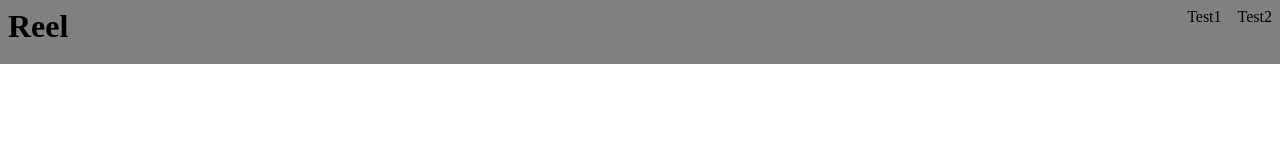
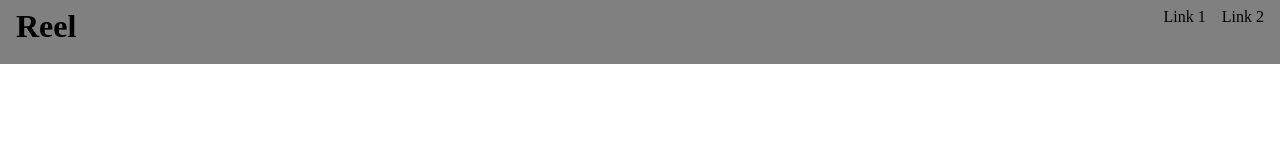
Before and after one commit to kesne/Reel, a Next.js app: page / in a window 1280 px wide. Shown: the top 160 px of the page. Built offline with nearby package versions, Linux system fonts and the light colour scheme.

Commit message:
Add left-right padding

```diff
--- a/components/Nav/Index.jsx
+++ b/components/Nav/Index.jsx
@@ -6,6 +6,8 @@ const Header = styled.header`
     position: fixed;
     width: 100vw;
     height: 64px;
+    padding: 0 8px;
+    box-sizing: border-box;
 
     display: flex;
 
@@ -24,8 +26,8 @@ export default function() {
         <Header>
             <Title />
             <Nav>
-                <Item text="Test1" href="test1" />
-                <Item text="Test2" href="test2" />
+                <Item text="Link 1" href="test1" />
+                <Item text="Link 2" href="test2" />
             </Nav>
         </Header>
     );
```
